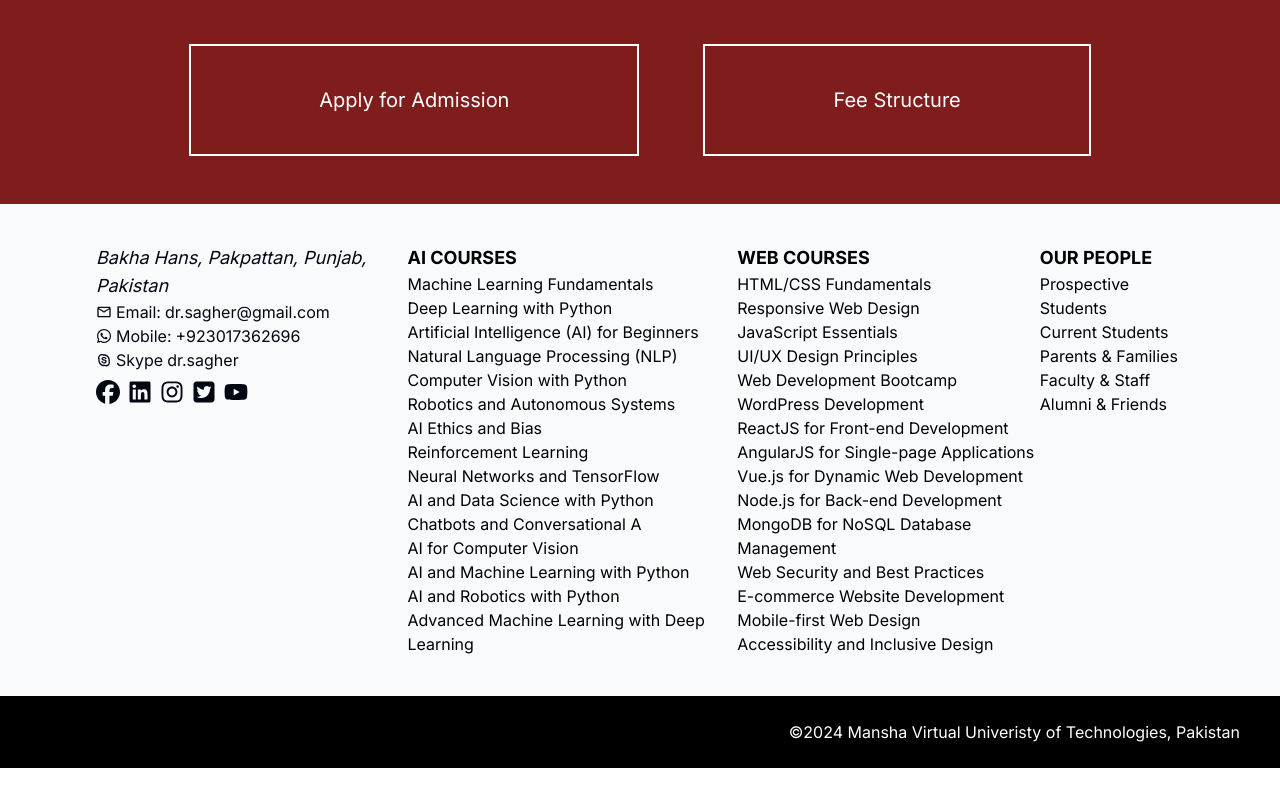
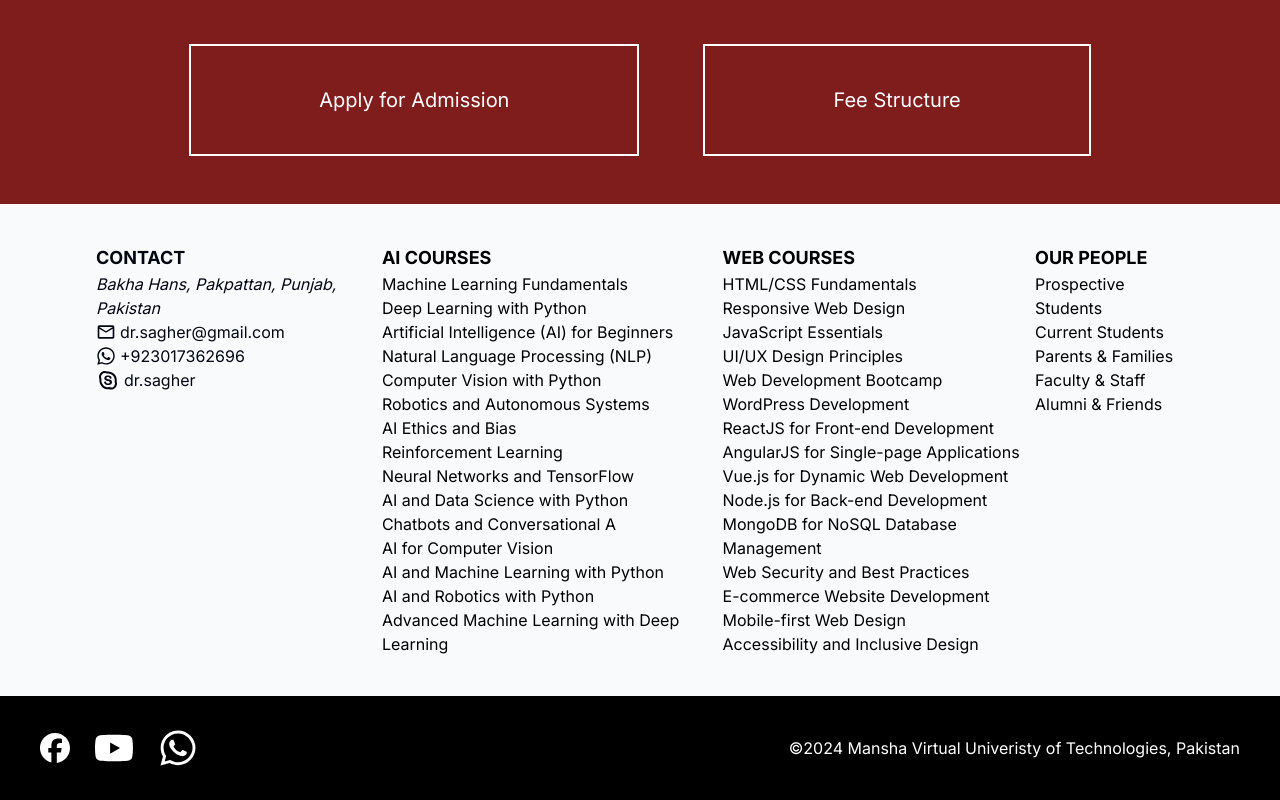
Before and after one commit to drsagher/mvut, a Next.js app: page / in a window 1280 px wide. Shown: the part 4344-5144 px from the top of the page. Before the commit the page ends 5112 px from the top, so only its background shows below. Built offline with nearby package versions, Linux system fonts and the light colour scheme.

Commit message:
Dev v1.0.3

```diff
--- a/app/components/footer.tsx
+++ b/app/components/footer.tsx
@@ -65,51 +65,37 @@ export default function FooterComponent(){
             {/*</div>*/}
             <div className={'flex items-start justify-between px-24 py-10 bg-center bg-gray-50 w-full'}>
                 <div className={'flex flex-col text-gray-950'}>
-                    <address className={'text-lg '}>
+                    <h2 className={'text-lg font-bold uppercase'}>Contact</h2>
+                    <address className={'text-md '}>
                         Bakha Hans, Pakpattan, Punjab, Pakistan
                     </address>
                     <div className={'flex items-center gap-1'}>
-                        <MdOutlineMailOutline/>Email: <p>dr.sagher@gmail.com</p>
+                        <MdOutlineMailOutline size={20}/><p>dr.sagher@gmail.com</p>
                     </div>
                     <div className={'flex items-center gap-1'}>
-                        <FaWhatsapp/>
-                        Mobile: <p>+923017362696</p>
+                        <FaWhatsapp size={20}/>
+                        <p>+923017362696</p>
                     </div>
                     <div className={'flex items-center gap-1'}>
-                        <TiSocialSkypeOutline />
-                        Skype <p>dr.sagher</p>
+                        <TiSocialSkypeOutline size={24}/>
+                        <p>dr.sagher</p>
                     </div>
-                    <div className="flex text-gray-950 justify-start items-center gap-2 py-2">
-                        <Link href="" className="hover:text-pink-600">
-                            <FaFacebook size={24}/>
-                        </Link>
 
-                        <Link href="" className="hover:text-pink-600">
-                            <FaLinkedin size={24}/>
-                        </Link>
-
-                        <Link href="" className="hover:text-pink-600">
-                            <FaInstagram size={24}/>
-                        </Link>
-
-                        <Link href="" className="hover:text-pink-600">
-                            <FaSquareTwitter size={24}/>
-                        </Link>
-
-                        <Link href="" className="hover:text-pink-600">
-                            <FaYoutube size={24}/>
-                        </Link>
-                    </div>
                 </div>
                 <div>
                     <h2 className={'text-lg font-bold uppercase'}>AI Courses</h2>
                     <ul>
-                        <li className={'hover:underline hover:text-red-600'}><Link href={''}>Machine Learning Fundamentals</Link></li>
-                        <li className={'hover:underline hover:text-red-600'}><Link href={''}>Deep Learning with Python</Link></li>
-                        <li className={'hover:underline hover:text-red-600'}><Link href={''}>Artificial Intelligence (AI) for
+                        <li className={'hover:underline hover:text-red-600'}><Link href={''}>Machine Learning
+                            Fundamentals</Link></li>
+                        <li className={'hover:underline hover:text-red-600'}><Link href={''}>Deep Learning with
+                            Python</Link></li>
+                        <li className={'hover:underline hover:text-red-600'}><Link href={''}>Artificial Intelligence
+                            (AI) for
                             Beginners</Link></li>
-                        <li className={'hover:underline hover:text-red-600'}><Link href={''}>Natural Language Processing (NLP)</Link></li>
-                        <li className={'hover:underline hover:text-red-600'}><Link href={''}>Computer Vision with Python</Link></li>
+                        <li className={'hover:underline hover:text-red-600'}><Link href={''}>Natural Language Processing
+                            (NLP)</Link></li>
+                        <li className={'hover:underline hover:text-red-600'}><Link href={''}>Computer Vision with
+                            Python</Link></li>
                         <li className={'hover:underline hover:text-red-600'}><Link href={''}>Robotics and Autonomous Systems</Link></li>
                         <li className={'hover:underline hover:text-red-600'}><Link href={''}>AI Ethics and Bias</Link></li>
                         <li className={'hover:underline hover:text-red-600'}><Link href={''}>Reinforcement Learning</Link></li>
@@ -155,7 +141,18 @@ export default function FooterComponent(){
                 </div>
             </div>
             <div
-                className="flex justify-end items-center bg-black text-white py-6 px-10">
+                className="flex justify-between items-center bg-black text-white py-6 px-10">
+                <div className="flex justify-start items-center gap-6 py-2 ">
+                    <Link href="https://web.facebook.com/mvutus" className=" hover:text-pink-600">
+                        <FaFacebook size={30}/>
+                    </Link>
+                    <Link href="https://www.youtube.com/@mvut" className="hover:text-pink-600">
+                        <FaYoutube size={40}/>
+                    </Link>
+                    <Link href="https://chat.whatsapp.com/IpG66lObuHo3MUelWoH6tu" className="hover:text-pink-600">
+                        <FaWhatsapp size={40}/>
+                    </Link>
+                </div>
                 &copy;2024 Mansha Virtual Univeristy of Technologies, Pakistan
             </div>
 
```
